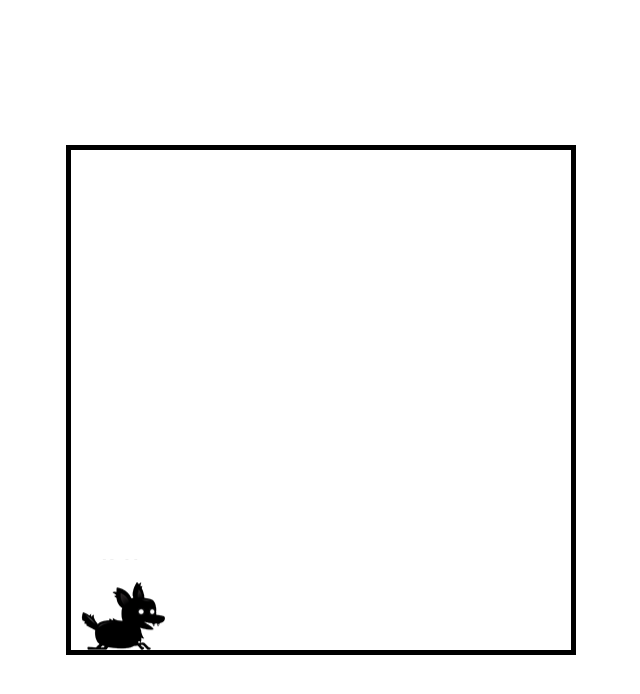
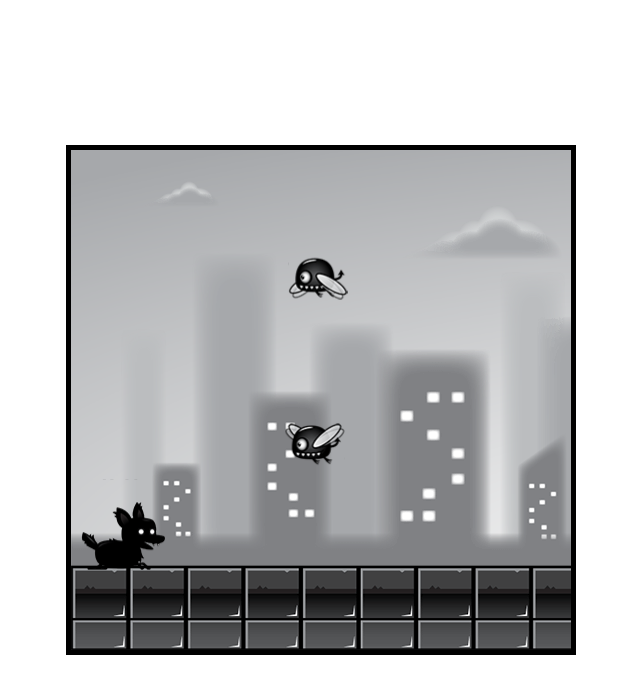
Before and after one commit to varyan03/Edge-Protocol, a plain HTML site: page index.html in a window 1280 px wide. Shown: the whole page, without its empty margins (319-959 px from the left). Drawn offline with Linux system fonts and the light colour scheme.

Commit message:
added fly enemy

```diff
--- /dev/null
+++ b/background.js
@@ -0,0 +1,56 @@
+class Layer {
+    constructor(game, width, height, speedModifier, image) {
+        this.game = game;
+        this.width = width;
+        this.height = height;
+        this.speedModifier = speedModifier;
+        this.image = image;
+        this.x = 0;
+        this.y = 0;
+    }
+
+    update() {
+        if(this.x < -this.width) this.x = 0;
+        else this.x -= this.game.speed * this.speedModifier;
+    }
+
+    draw(context) {
+        context.drawImage(this.image, this.x, this.y, this.width, this.height);
+
+        context.drawImage(this.image, this.x + this.width, this.y, this.width, this.height);
+    }
+}
+
+
+export class Background {
+    constructor(game) {
+        this.game = game;
+        this.width = 1667;
+        this.height = 500;
+        this.layer1image = document.getElementById('layer1');
+        this.layer2image = document.getElementById('layer2');
+        this.layer3image = document.getElementById('layer3');
+        this.layer4image = document.getElementById('layer4');
+        this.layer5image = document.getElementById('layer5');
+        this.layer1 = new  Layer(this.game,this.width, this.height, 0,this.layer1image);
+        this.layer2 = new  Layer(this.game,this.width, this.height, 0.2,this.layer2image);
+        this.layer3 = new  Layer(this.game,this.width, this.height, 0.4,this.layer3image);
+        this.layer4 = new  Layer(this.game,this.width, this.height, 0.8,this.layer4image);
+        this.layer5 = new  Layer(this.game,this.width, this.height, 0,this.layer5image);
+        this.backgroundLayers = [this.layer1,this.layer2,this.layer3,this.layer4,this.layer5];
+    }
+
+    update() {
+        this.backgroundLayers.forEach(layer => {
+            layer.update();
+        });
+    }
+
+    draw(context) {
+        this.backgroundLayers.forEach(layer => {
+            layer.draw(context);
+        });
+
+    }
+
+}
--- /dev/null
+++ b/enemy.js
@@ -0,0 +1,70 @@
+class Enemy {
+    constructor() {
+        this.frameX = 0;
+        this.frameY = 0;
+        this.fps = 20;
+        this.frameInterval = 1000 / this.fps;
+        this.frameTimer = 0;
+        this.markedForDeletion = false;
+    }
+
+    update(deltaTime) {
+        this.x -= this.speedX + this.game.speed;
+        this.y += this.speedY;
+        if(this.frameInterval > this.frameTimer) {
+            this.frameTimer = 0;
+            if(this.frameX < this.maxFrame) this.frameX++;
+            else {
+                this.frameX = 0;
+            }
+        }else{
+            this.frameTimer += deltaTime;
+        }
+
+        // if off screen
+        if(this.x + this.width < 0 ) this.markedForDeletion = true;
+    }
+
+    draw(context) {
+        context.drawImage(this.image, this.frameX * this.width, 0, this.width, this.height, this.x, this.y, this.width, this.height);
+    }
+}
+
+export class FlyingEnemy extends Enemy {
+    constructor(game){
+        super();
+        this.game = game;
+        this.width = 60;
+        this.height = 44;
+        this.x = this.game.width + Math.random() * this.game.width * 0.5;
+        this.y = Math.random() * this.game.height * 0.5;
+        this.baseY = this.y;
+        this.amplitude = Math.random() * 20 +30;
+        this.speedX = Math.random() + 1;
+        this.speedY = 0;
+        this.maxFrame = 5;
+        this.image = document.getElementById('enemy_fly');
+        this.angel =0;
+        this.va = Math.random()* 0.1 + 0.1;
+    }
+
+    update(deltaTime) {
+        super.update(deltaTime);
+        this.angel += this.va;
+        this.y = this.baseY + Math.sin(this.angel) * this.amplitude;
+    }
+
+}
+
+export class GroundEnemy extends Enemy {
+    constructor() {
+
+    }
+}
+
+
+export class ClimbingEnemy extends Enemy {
+    constructor(){
+
+    }
+}
--- a/index.html
+++ b/index.html
@@ -9,6 +9,14 @@
 <body>
     <canvas id="canvas1"></canvas>
     <img id ="player" src="resources/player.png" alt="">
+    <img id ="layer1" src="resources/layer-1.png" alt="">
+    <img id ="layer2" src="resources/layer-2.png" alt="">
+    <img id ="layer3" src="resources/layer-3.png" alt="">
+    <img id ="layer4" src="resources/layer-4.png" alt="">
+    <img id ="layer5" src="resources/layer-5.png" alt="">
+    <img id ="enemy_fly" src="resources/enemy_fly.png" alt="">
+    <img id ="enemy_plant" src="resources/enemy_plant.png" alt="">
+    <img id ="enemy_spider_big" src="resources/enemy_spider_big.png" alt="">
     <script type = "module" src="script.js"></script>
 </body>
 </html>
--- a/player.js
+++ b/player.js
@@ -8,7 +8,7 @@ export class Player {
         this.width = 100;
         this.height = 91.3;
         this.x = 0;
-        this.y = this.game.height - this.height ;
+        this.y = this.game.height - this.height  - this.game.groundMargin;
         this.vy = 0;
         this.weight = 1;
         this.image = document.getElementById('player');
@@ -62,12 +62,13 @@ export class Player {
 
     //helper function to check if on ground or not
     onGround() {
-        return this.y >= this.game.height - this.height; // return true if on ground
+        return this.y >= this.game.height - this.height - this.game.groundMargin; // return true if on ground
     }
 
     // helper function to set the current state
-    setState(state) {
+    setState(state,speed) {
         this.currentState = this.states[state];
+        this.game.speed = this.game.maxSpeed * speed;
         this.currentState.enter();
     }
 }
--- a/playerStates.js
+++ b/playerStates.js
@@ -25,7 +25,7 @@ export class Sitting extends State{
 
     handleInput(input){
         if(input.includes('ArrowLeft') || input.includes('ArrowRight')){
-            this.player.setState(states.RUNNING);
+            this.player.setState(states.RUNNING,1);
         }
     }
 }
@@ -36,17 +36,18 @@ export class Running extends State{
     }
 
     enter() {
+        this.player.frameX = 0;
         this.player.frameY = 3;
         this.player.maxFrame = 6;
     }
 
     handleInput(input){
         if(input.includes('ArrowDown')){
-            this.player.setState(states.SITTING);
+            this.player.setState(states.SITTING, 0);
         }
 
         else if (input.includes('ArrowUp') || input.includes(' ')) {
-            this.player.setState(states.JUMPING);
+            this.player.setState(states.JUMPING,1);
         }
     }
 }
@@ -60,6 +61,7 @@ export class Jumping extends State{
         if(this.player.onGround()){
             this.player.vy -= 30;
         }
+        this.player.frameX = 0;
         this.maxFrame = 6;
         this.player.frameY = 1;
 
@@ -67,7 +69,7 @@ export class Jumping extends State{
 
     handleInput(input){
         if(this.player.vy > this.player.weight){
-            this.player.setState(states.FALLING);
+            this.player.setState(states.FALLING, 1);
         }
     }
 }
@@ -82,13 +84,14 @@ export class Falling extends State{
         if(this.player.onGround()){
             this.player.vy -= 30;
         }
+        this.player.frameX = 0;
         this.maxFrame = 6;
         this.player.frameY = 2;
     }
 
     handleInput(input){
         if(this.player.onGround()){
-            this.player.setState(states.RUNNING);
+            this.player.setState(states.RUNNING, 1);
         }
     }
 }
--- a/script.js
+++ b/script.js
@@ -1,5 +1,7 @@
 import {Player} from './player.js';
 import {InputHandler} from './input.js';
+import { Background } from './background.js';
+import { FlyingEnemy, ClimbingEnemy, GroundEnemy} from './enemy.js';
 
 window.addEventListener('load', function(){
     const canvas = document.getElementById('canvas1');
@@ -11,17 +13,49 @@ window.addEventListener('load', function(){
         constructor(width, height){
             this.width = width;
             this.height = height;
+            this.groundMargin = 80;
+            this.speed = 0;
+            this.maxSpeed = 5;
+            this.background = new Background(this);
             this.player = new Player(this);
             this.input = new InputHandler();
+            this.enemies = [];
+            this.enemyTimer = 0;
+            this.enemyInterval = 1000;
         }
 
         update(deltaTime){
             // Update game state
+            this.background.update();
             this.player.update(this.input.keys, deltaTime);
+            // enemies
+            if(this.enemyTimer > this.enemyInterval) {
+                this.addEnemy();
+                this.enemyTimer = 0;
+            }
+            else {
+                this.enemyTimer += deltaTime;
+            }
+
+            this.enemies.forEach(enemy => {
+                enemy.update(deltaTime);
+                if(enemy.markedForDeletion) this.enemies.splice(this.enemies.indexOf(enemy), 1);
+            })
+
+
         }
 
         draw(context){
+            this.background.draw(context);
             this.player.draw(context);
+            this.enemies.forEach(enemy => {
+                enemy.draw(context);
+            })
+        }
+
+        addEnemy() {
+            this.enemies.push(new FlyingEnemy(this));
+            console.log(this.enemies);
         }
 
     }
--- a/style.css
+++ b/style.css
@@ -14,6 +14,6 @@
     max-height: 100%;
 }
 
-#player{
+#player, #layer1, #layer2, #layer3, #layer4, #layer5, #enemy_fly, #enemy_plant, #enemy_spider_big{
     display: none;
 }
```
Also changed, not shown: resources/enemy_fly.png (added), resources/enemy_plant.png (added), resources/enemy_spider_big.png (added), resources/layer-1.png (added), resources/layer-2.png (added), resources/layer-3.png (added), resources/layer-4.png (added), resources/layer-5.png (added).
